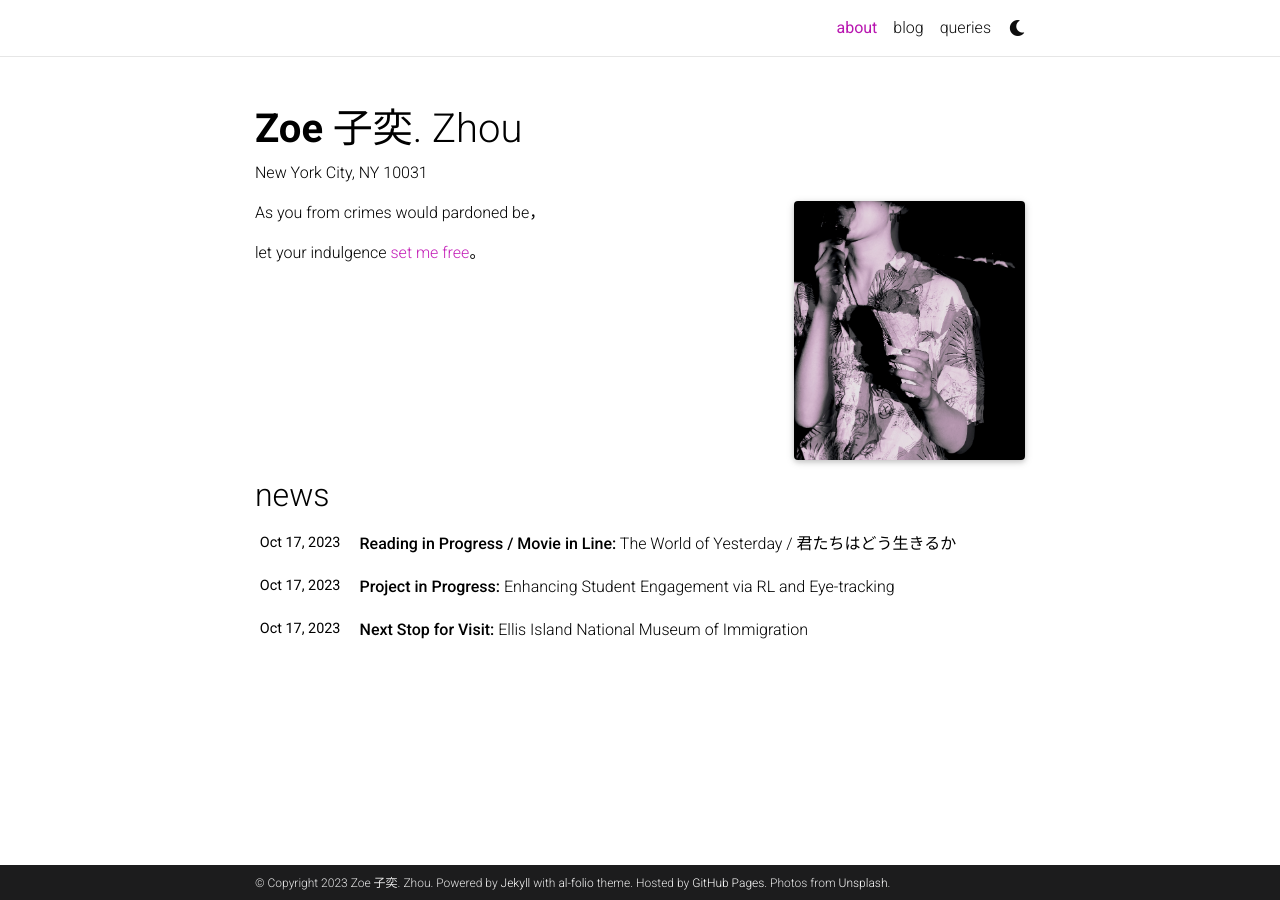
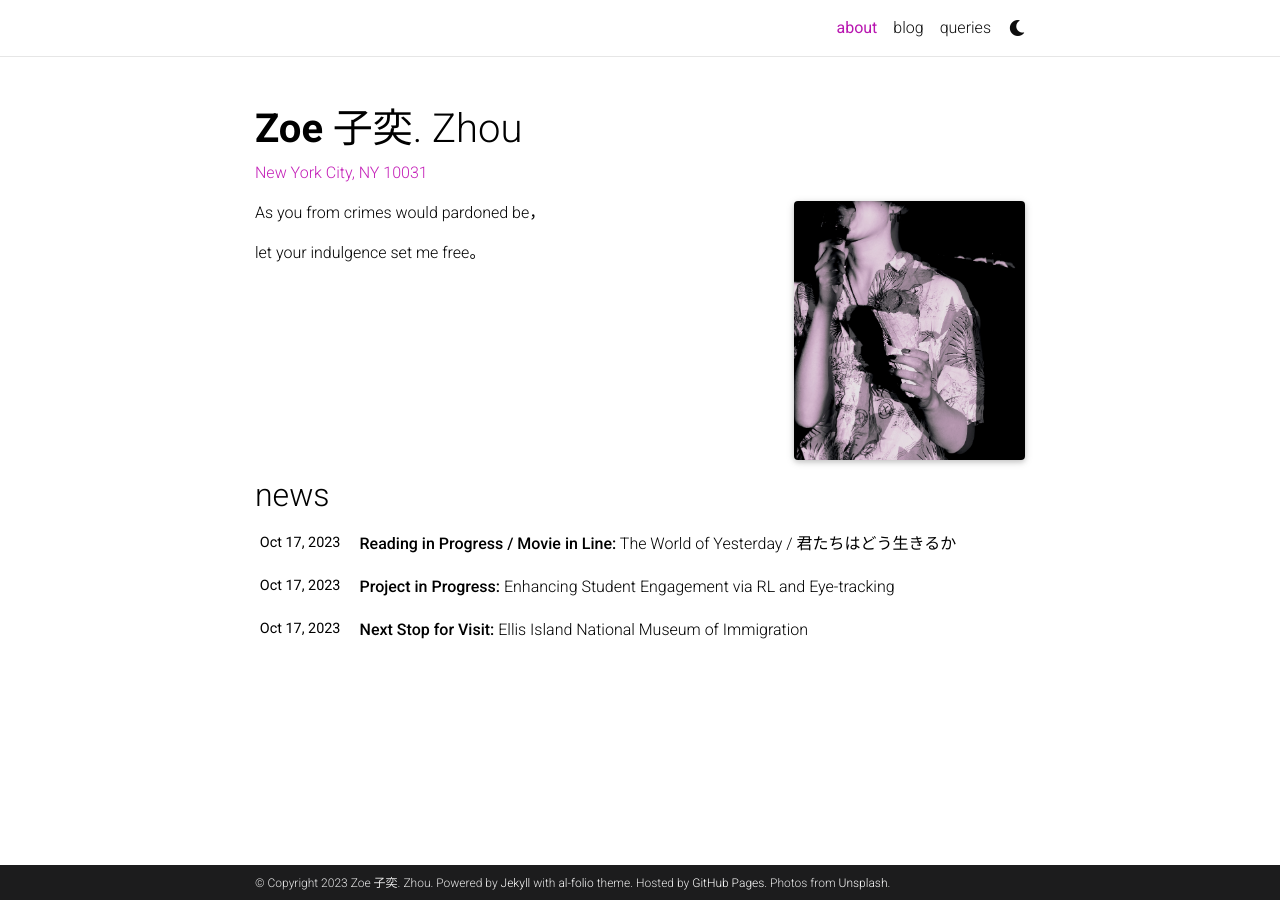
Before and after one commit to Zoewhat/Zoewhat.github.io, a Jekyll site: the page built from _pages/about.md, in a window 1280 px wide. Built offline with Jekyll 4.4.1, drawn with Linux system fonts in a browser that asks for light colours; full-size pictures stand in for the smaller copies a plugin makes; comment, search, counter and statistics services are not loaded; a style sheet for code colours, icons or effects is not loaded.

Commit message:
Update about.md

```diff
--- a/_pages/about.md
+++ b/_pages/about.md
@@ -2,7 +2,7 @@
 layout: about
 title: about
 permalink: /
-subtitle: New York City, NY 10031
+subtitle: <span style="color:#c420b8;">New York City, NY 10031</span>
 
 profile:
   align: right
@@ -16,4 +16,4 @@ news : true  # includes a list of news items
 
 As you from crimes would pardoned be，
 
-let your indulgence <span style="color:#c420b8;">set me free</span>。
+let your indulgence set me free。
```
